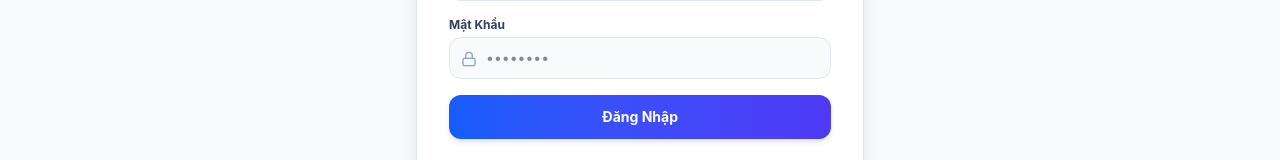
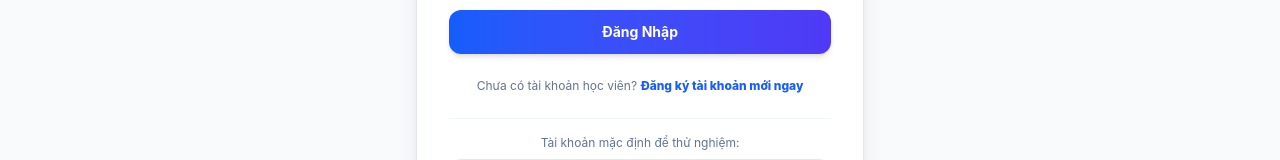
Before and after one commit to DoanNguyenDuyKha/TrackA_Test-Project_GFT, a React app in the folder frontend/: page /login in a window 1280 px wide. Shown: the part 400-560 px from the top of the page. Built offline with nearby package versions, Linux system fonts and the light colour scheme; no server answers; the HTML template or start-up script is replaced by a standard one.

Commit message:
Fix: prevent unauthorized 401 redirect loop on login and hide Navbar header on login/register pages

```diff
--- a/frontend/src/components/Navbar.jsx
+++ b/frontend/src/components/Navbar.jsx
@@ -12,6 +12,12 @@ const Navbar = () => {
   const navigate = useNavigate();
   const location = useLocation();
   const [mobileMenuOpen, setMobileMenuOpen] = useState(false);
+
+  // 🛑 Không hiển thị Navbar trên trang Đăng nhập hoặc Đăng ký
+  if (['/login', '/register'].includes(location.pathname)) {
+    return null;
+  }
+
 
   // Realtime Notification State
   const [notifications, setNotifications] = useState([]);
--- a/frontend/src/pages/Login.jsx
+++ b/frontend/src/pages/Login.jsx
@@ -97,7 +97,17 @@ const Login = () => {
           >
             {loading ? 'Đang đăng nhập...' : 'Đăng Nhập'}
           </button>
+
+          <div className="pt-2 text-center">
+            <p className="text-xs text-slate-500">
+              Chưa có tài khoản học viên?{' '}
+              <a href="/register" className="font-extrabold text-blue-600 hover:underline">
+                Đăng ký tài khoản mới ngay
+              </a>
+            </p>
+          </div>
         </form>
+
 
         <div className="pt-4 border-t border-slate-100 text-center space-y-2">
           <p className="text-xs text-slate-500">Tài khoản mặc định để thử nghiệm:</p>
```
